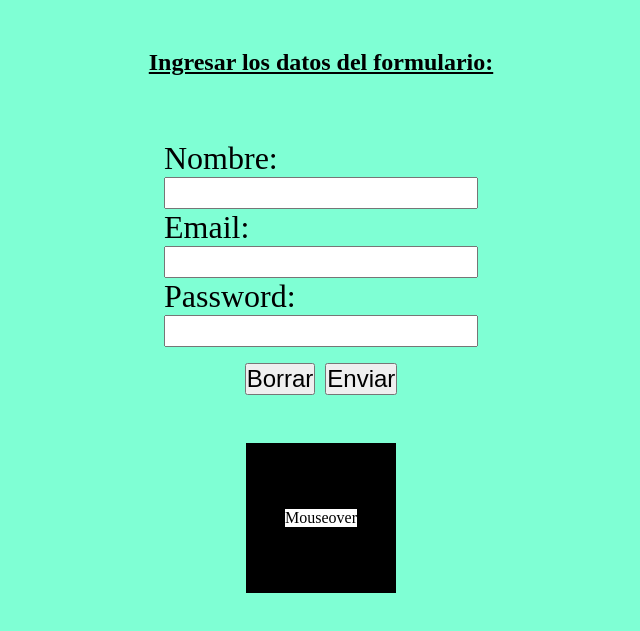
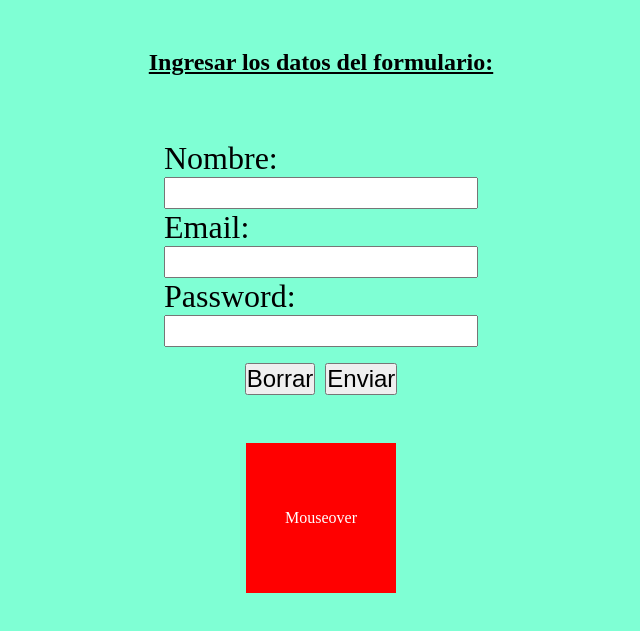
Before and after one commit to tinchotamola123/desafiosjscoder, a plain HTML site: page desafio9/index.html in a window 1280 px wide. Shown: the part 211-842 px from the top of the page, without its empty margins (319-959 px from the left). Drawn offline with Linux system fonts and the light colour scheme.

Commit message:
desafio eventos 9

```diff
--- a/desafio9/css/style.css
+++ b/desafio9/css/style.css
@@ -37,12 +37,18 @@ input{
 #BtnEnviar{
     margin-left: 10px;
 }
-p{
-    background-color: white;
-    color: black;
-
+#caja{
+    color: white;
 }
-.box{
+.boxNegra{
+    width: 150px;
+    height: 150px;
+    background-color: red;
+    display: flex;
+    justify-content: center;
+    align-items: center;
+}
+.boxRoja{
     width: 150px;
     height: 150px;
     background-color: black;
--- a/desafio9/index.html
+++ b/desafio9/index.html
@@ -37,8 +37,8 @@
             </form>
         </div>
     </div>
-    <div class="box" id="Caja">
-        <p>Mouseover</p>
+    <div class="boxNegra" id="Caja">
+        <p id="caja">Mouseover</p>
     </div>
 </body>
 </html>
--- a/desafio9/js/index.js
+++ b/desafio9/js/index.js
@@ -33,9 +33,5 @@ formulario.addEventListener('submit',(event)=>{
 //Evento de mouseover para cambiar de color la caja a roja.
 const caja = document.getElementById("Caja");
 caja.addEventListener('mouseover',(e)=>{
-    //console.log(e);
-    caja.style.background ="red";
-        if(caja.style.background === "red"){
-            caja.style.background = "black";
-        }
+    caja.classList.toggle("boxRoja");
 })
```
